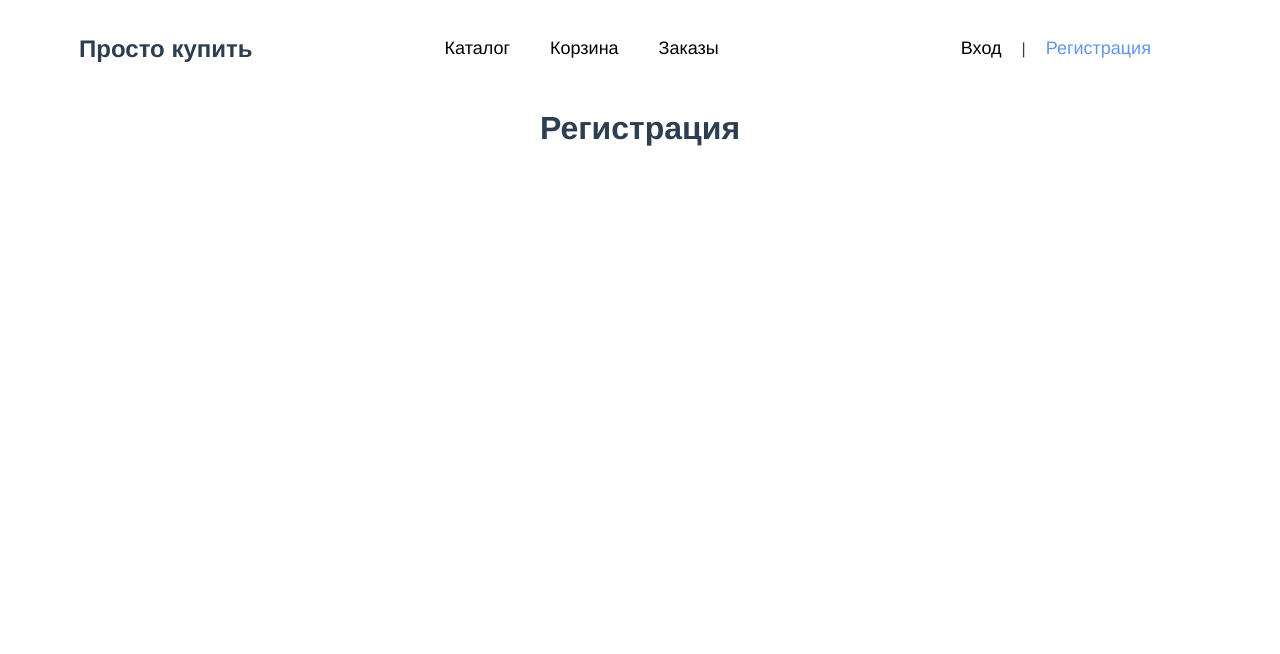
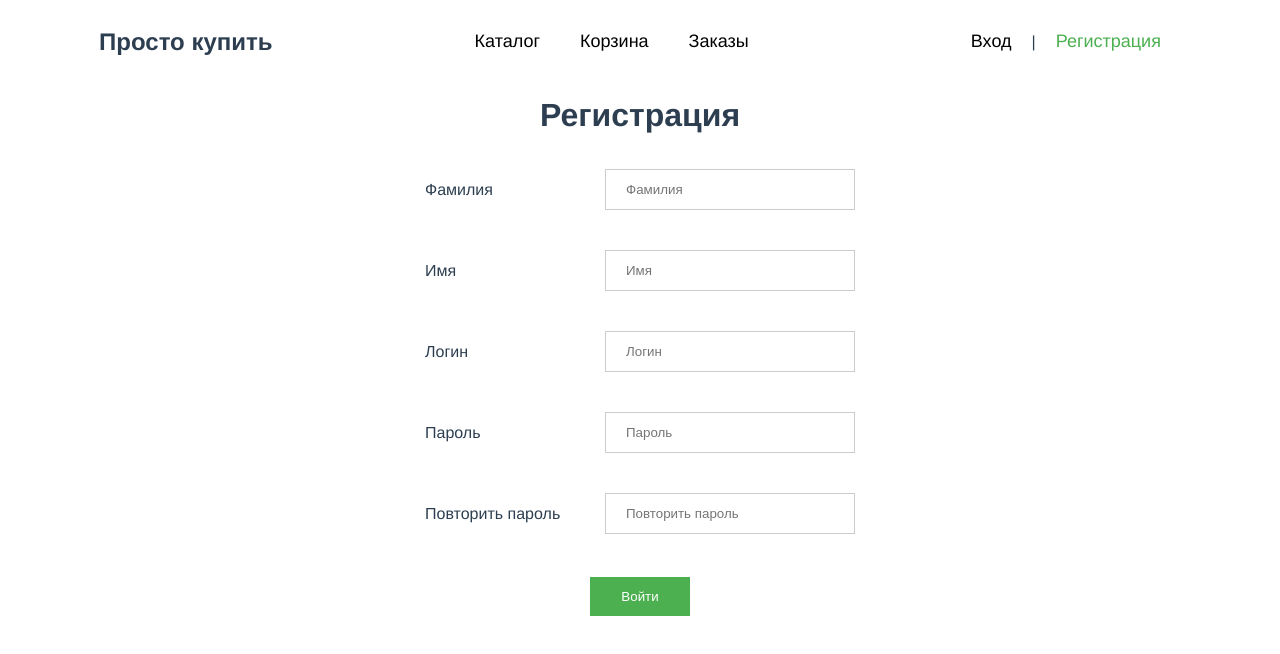
Before and after one commit to dsalato/Vue2week, a Vue app: page /register in a window 1280 px wide. Shown: the top 654 px of the page. Built offline with nearby package versions, Linux system fonts and the light colour scheme.

Commit message:
prob register

```diff
--- a/package.json
+++ b/package.json
@@ -7,6 +7,7 @@
     "build": "vue-cli-service build"
   },
   "dependencies": {
+    "axios": "^1.3.2",
     "vue": "^3.2.13",
     "vue-router": "^4.0.3",
     "vuex": "^4.0.0"
--- a/src/App.vue
+++ b/src/App.vue
@@ -22,7 +22,7 @@ export default {
 }
 
 nav {
-  padding: 30px;
+  padding: 0;
 }
 
 nav a {
@@ -31,6 +31,6 @@ nav a {
 }
 
 nav a.router-link-exact-active {
-  color: cornflowerblue;
+  color: #4CAF50;
 }
 </style>
--- /dev/null
+++ b/src/axios.js
@@ -0,0 +1,2 @@
+import axios from "axios";
+axios.defaults.baseURL = 'http://localhost:8080/'
--- a/src/main.js
+++ b/src/main.js
@@ -2,5 +2,6 @@ import { createApp } from 'vue'
 import App from './App.vue'
 import router from './router'
 import store from './store'
+import './axios'
 
 createApp(App).use(store).use(router).mount('#app')
--- a/src/router/index.js
+++ b/src/router/index.js
@@ -35,7 +35,6 @@ const routes = [
     name: 'order',
     component: OrderView
   },
-
 ]
 
 const router = createRouter({
--- a/src/views/LoginView.vue
+++ b/src/views/LoginView.vue
@@ -1,13 +1,69 @@
 <template>
-  <div><h1>Вход</h1></div>
+  <div>
+    <form>
+      <h1>Вход</h1>
+      <div class="form_data">
+        <label>Email</label>
+        <input type="email" placeholder="Email">
+      </div>
+      <div class="form_data">
+        <label>Password</label>
+        <input type="password" placeholder="Password">
+      </div>
+      <button>Войти</button>
+
+    </form>
+  </div>
+
 </template>
 
 <script>
 export default {
-  name: "LoginView"
+  name: "LoginView",
+  data(){
+    return {
+      login : null,
+      password : null,
+
+    }
+  },
+  methods: {
+
+  }
+
 }
 </script>
 
 <style scoped>
+form{
 
+}
+input{
+  width: 250px;
+  padding: 12px 20px;
+  margin: 5px 0;
+  display: inline-block;
+  border: 1px solid #ccc;
+  box-sizing: border-box;
+}
+label{
+  margin: 0 25px;
+}
+.form_data{
+  width: 370px;
+  margin: 30px auto;
+  display: flex;
+  justify-content: space-between;
+  align-items: center;
+
+}
+button{
+  background-color: #4CAF50;
+  color: white;
+  padding: 12px 20px;
+  margin: 8px 0;
+  border: none;
+  cursor: pointer;
+  width: 100px;
+}
 </style>
--- a/src/views/RegisterView.vue
+++ b/src/views/RegisterView.vue
@@ -1,13 +1,88 @@
 <template>
-  <div><h1>Регистрация</h1></div>
+  <div>
+    <form @submit.prevent="handleSubmit">
+      <h1>Регистрация</h1>
+      <div class="form_data">
+        <label for="last_name">Фамилия</label>
+        <input id="last_name" v-model="last_name" type="text" placeholder="Фамилия">
+      </div>
+      <div class="form_data">
+        <label for="first_name">Имя</label>
+        <input id="first_name" v-model="first_name" type="text" placeholder="Имя">
+      </div>
+      <div class="form_data">
+        <label for="username">Логин</label>
+        <input id="username" v-model="username" type="text" placeholder="Логин">
+      </div>
+      <div class="form_data">
+        <label for="password">Пароль</label>
+        <input id="password" v-model="password" type="password" placeholder="Пароль">
+      </div>
+      <div class="form_data">
+        <label for="password_cons">Повторить пароль</label>
+        <input id="password_cons" v-model="password_cons" type="password" placeholder="Повторить пароль">
+      </div>
+      <button type="submit">Войти</button>
+
+    </form>
+  </div>
 </template>
 
 <script>
+import axios from 'axios'
 export default {
-  name: "RegisterView"
+  name: "RegisterView",
+  data(){
+    return{
+      last_name: null,
+      first_name:null,
+      username:null,
+      password:null,
+      password_cons:null
+    }
+  },
+  methods:{
+     async handleSubmit(){
+      const response = await axios.post('register', {
+          last_name: this.last_name,
+          first_name: this.first_name,
+          username: this.username,
+          password: this.password,
+          password_cons: this.password_cons,
+
+    });
+          console.log(response)
+    }
+  }
 }
 </script>
 
 <style scoped>
+input{
+  width: 250px;
+  padding: 12px 20px;
+  margin: 5px 0;
+  display: inline-block;
+  border: 1px solid #ccc;
+  box-sizing: border-box;
+}
 
+.form_data{
+  width: 430px;
+  margin: 30px auto;
+  display: flex;
+  justify-content: space-between;
+  align-items: center;
+
+}
+
+button{
+  background-color: #4CAF50;
+  color: white;
+  padding: 12px 20px;
+  margin: 8px 0;
+  border: none;
+  cursor: pointer;
+  width: 100px;
+}
 </style>
```
Also changed, not shown: 1 other file (tests, documents, lock files or other folders).
